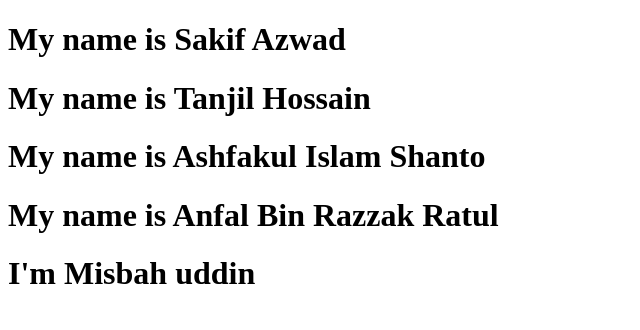
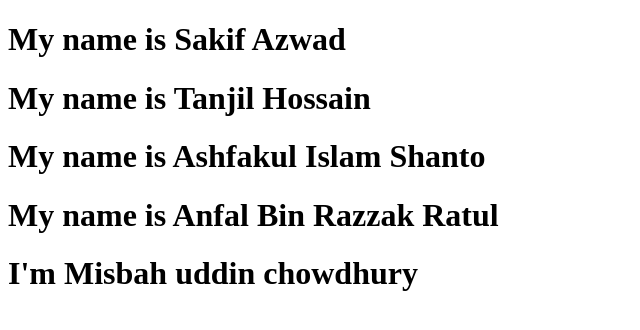
Before and after one commit to SakifAzwad/testing, a plain HTML site: page index.html in a window 1280 px wide. Shown: the whole page, without its empty margins (0-640 px from the left). Drawn offline with Linux system fonts and the light colour scheme.

Commit message:
add my name

```diff
--- a/index.html
+++ b/index.html
@@ -10,6 +10,6 @@
     <h1>My name is Tanjil Hossain</h1>
     <h1>My name is Ashfakul Islam Shanto</h1>
     <h1> My name is Anfal Bin Razzak Ratul</h1>
-    <h1>I'm Misbah uddin</h1>
+    <h1>I'm Misbah uddin chowdhury</h1>
 </body>
 </html>
```
